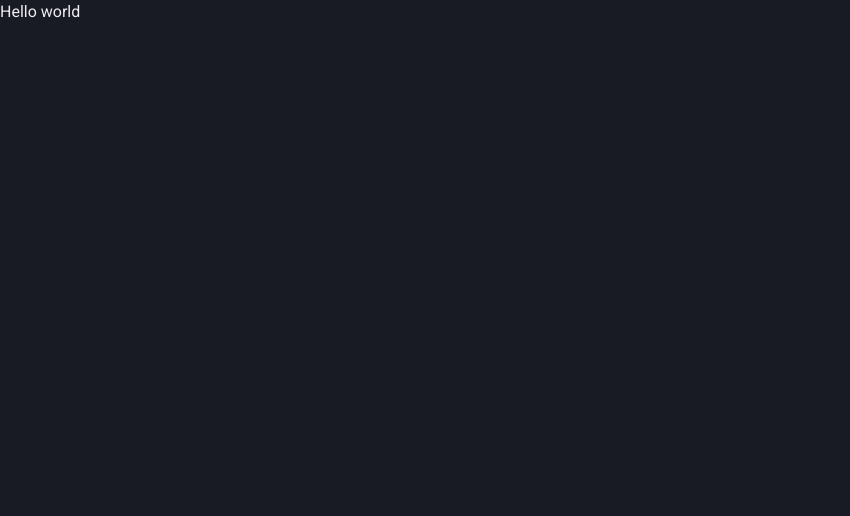
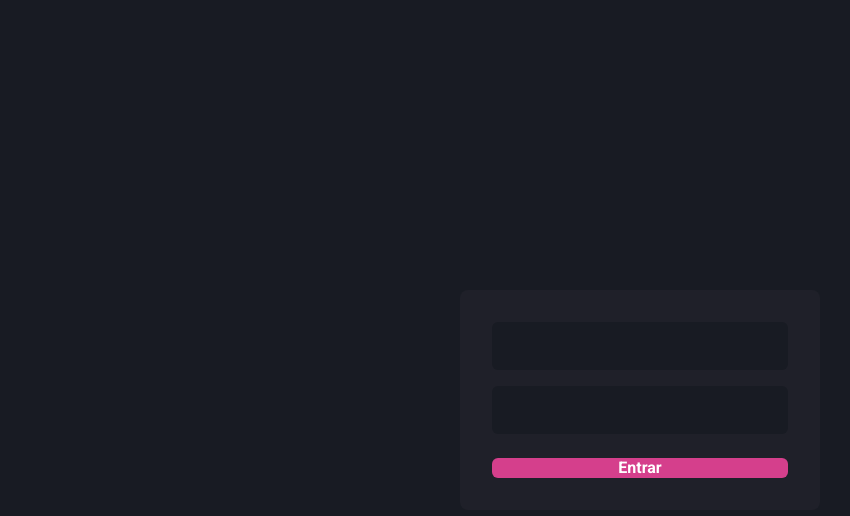
Before and after one commit to D0ugra5/DashBoard, a Next.js app: page / in a window 1280 px wide. Shown: the top 516 px of the page, without its empty margins (0-850 px from the left). Built offline with nearby package versions, Linux system fonts and the light colour scheme.

Commit message:
add login

```diff
--- a/src/pages/index.tsx
+++ b/src/pages/index.tsx
@@ -1,8 +1,46 @@
 import type { NextPage } from 'next'
-
+import {Flex, Input, Button, Stack } from '@chakra-ui/react'
 
 const Home: NextPage = () => {
-  return <h1>Hello world</h1>
-}
+  return (
+     <Flex w="100vw" h="100vh" alignItems="center" justifyContent="center">
+        <Flex
+         as="form"
+         width="100%"
+         maxWidth={360}
+         bg="gray.800"
+         p="8"
+         borderRadius={8}
+         flexDir="column"
+         >
+            <Stack spacing="4">
+          <Input
+          name="email"
+          type="email"
+          focusBorderColor='pink.500'
+          bgColor="gray.900"
+          variant="filled"
+          _hover={{
+            bgColor:"gray.900"
+          }}
+          size="lg"
+          />
 
-export default Home
+          <Input
+          name="password"
+          type="password"
+          focusBorderColor='pink.500'
+          bgColor="gray.900"
+          variant="filled"
+          _hover={{
+            bgColor:"gray.900"
+          }}
+          size="lg"
+          />
+      </Stack>
+          <Button type="submit" mt="6" size="large" colorScheme={'pink'}>Entrar</Button>
+        </Flex>
+     </Flex>
+  )
+  }
+export default Home;
```
